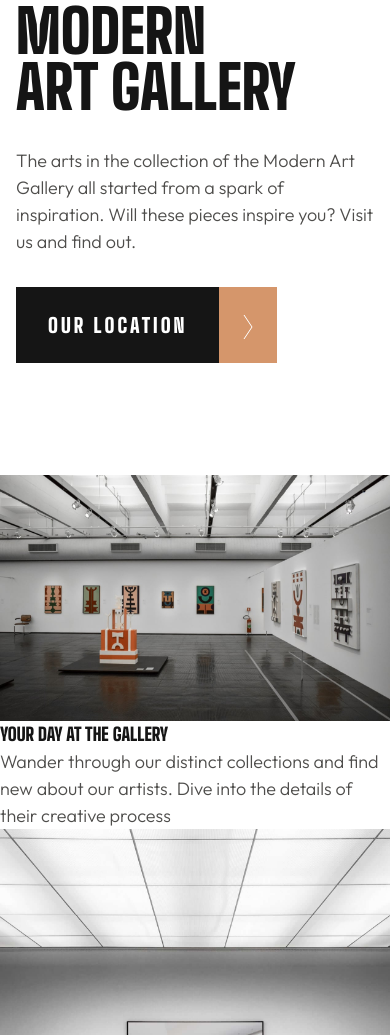
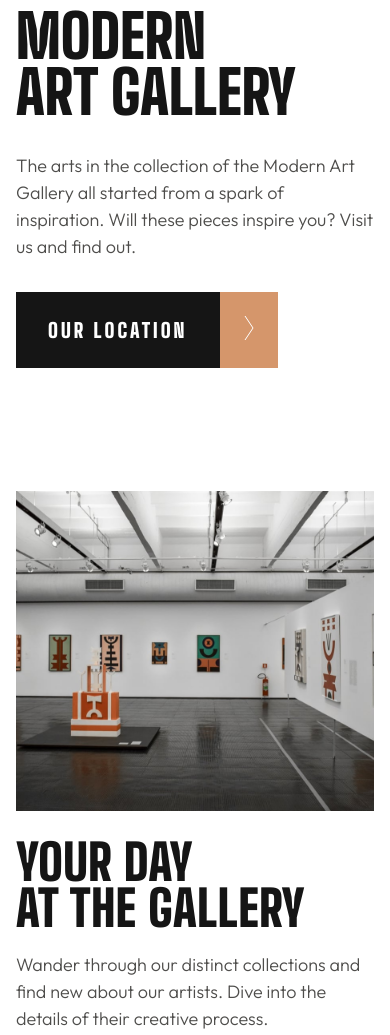
Before and after one commit to VeraEnders/art-gallery-landing-page, a website: page src/index.html in a window 390 px wide. Shown: the part 269-1304 px from the top of the page. Drawn offline with Linux system fonts and the light colour scheme.

Commit message:
add style of gallery section for mobile

```diff
--- a/src/index.html
+++ b/src/index.html
@@ -12,48 +12,58 @@
   <title>Art Gallery Website</title>
 </head>
 <body>
-  <header class="pb-20 | md:relative md:h-screen">
-    <div class="header-bg | min-h-60 bg-center bg-cover bg-no-repeat transition-all duration-300 | md:min-h-[43.7rem] md:bg-contain md:bg-[left_-1.3rem_top]" style="background-image: url('../assets/img/hero.jpg')">
+  <header class="min-h-[90vh] | md:min-h-[96vh] md:relative lg:bg-gradient-to-l from-white from-50% to-dark to-50%">
+    <div class="animate-showBackground min-h-[29vh] bg-center bg-cover bg-no-repeat | md:min-h-[84vh] md:bg-contain md:bg-[left_-1.3rem_top] lg:min-h-[96vh] lg:bg-center" style="background-image: url('../assets/img/hero.jpg')">
     </div>
     <div class="wrapper">
-      <div class="md:absolute md:top-[6.8rem] md:left-[24.3rem]">
+      <div class="md:absolute md:top-28 md:right-12 lg:top-[19.5%] lg:left-[11.6%] 2xl:inset-x-auto">
+        <div class="lg:flex lg:gap-[19rem]">
           <div class="my-8 | md:my-9">
-          <h1 class="text-6xl leading-[3.5rem] transition-all duration-700 | md:text-7xl md:leading-[4rem]">Modern <br> Art Gallery</h1>
+            <h1 class="text-6xl leading-[3.5rem] | md:text-7xl md:leading-[4rem] lg:text-white lg:mix-blend-difference xl:text-8xl xl:leading-[5.4rem]">Modern <br> Art Gallery</h1>
           </div>
-        <p class="md:mt-[3.2rem] md:max-w-xs">
+          <div>
+            <p class="md:mt-[3.2rem] md:max-w-xs lg:mt-[1.9rem] lg:max-w-[22rem] lg:text-2xl lg:leading-8 lg:tracking-[-0.9px]">
               The arts in the collection of the Modern Art Gallery all started from a spark of inspiration. Will these pieces inspire you? Visit us and find out.
             </p>
-        <div class="my-8 | md:my-12">
-          <button class="flex text-white text-xl tracking-[.15em] bg-dark transition-colors duration-500 | hover:text-dark hover:bg-accent" onclick="scrollToMap()">
-            <p class="py-6 px-8">Our location</p>
-            <div class="p-6 bg-accent">
-              <svg class="inline-block" width="10" height="24" xmlns="http://www.w3.org/2000/svg"><path stroke="#FFF" fill="none" d="m1 0 8 12-8 12"/></svg>
+            <!-- Button -->
+            <div class="my-8 | md:my-12 lg:mt-16 lg:mr-20">
+              <div class="flex max-w-[16.4rem] text-white text-xl tracking-[.15em] bg-dark | hover:text-dark hover:bg-accent">
+                <a href="#map" class="grow py-6 px-8">Our location</a>
+                <a href="#map" class="p-6 bg-accent">
+                  <svg  width="10" height="24" xmlns="http://www.w3.org/2000/svg"><path stroke="#FFF" fill="none" d="m1 0 8 12-8 12"/></svg>
+                </a>
               </div>
-          </button>
+            </div>
+          </div>
         </div>
       </div>
     </div>
   </header>
 
   <main>
-    <section class="gallery">
-      <div class="row">
-        <img src="../assets/img/grid-1.jpg" alt="Gallery photo">
-        <div class="gallery-info">
-          <h2 class="gallery-title">Your day at the gallery</h2>
-          <p class="gallery-text">
-            Wander through our distinct collections and find new about our artists. Dive into the details of their creative process
+    <!-- Gallery -->
+    <section class="mb-32">
+      <div class="wrapper">
+        <div class="flex flex-col gap-7 md:flex-row-reverse">
+          <img class="min-h-80" src="../assets/img/grid-1.jpg" alt="Gallery photo">
+          <div>
+            <h2>Your day <br> at the gallery</h2>
+            <p class="mt-5">
+              Wander through our distinct collections and find new about our artists. Dive into the details of their creative process.
             </p>
           </div>
         </div>
-      <div class="row">
-        <img src="../assets/img/grid-2.jpg" alt="Gallery photo">
-        <img src="../assets/img/grid-3.jpg" alt="Gallery photo">
-        <div class="inspiration-info">
-          <h2 class="inspiration-title">Come & Be inspired</h2>
-          <p class="inspiration-text">
+        <div class="mt-16 flex flex-col gap-5">
+          <img class="min-h-[30rem]" src="../assets/img/grid-2.jpg" alt="Gallery photo">
+          <div class="flex flex-col gap-5">
+            <img class="max-h-48" src="../assets/img/grid-3.jpg" alt="Gallery photo">
+            <div class="px-6 py-12 bg-dark">
+              <h2 class="text-white">Come & Be inspired</h2>
+              <p class="pt-6 text-white opacity-80">
                 We’re excited to welcome you to our gallery and see how our collections influence you.
               </p>
+            </div>
+          </div>
         </div>
       </div>
     </section>
@@ -92,10 +102,5 @@
       </a>
     </div>
   </footer>
-  <script>
-    function scrollToMap(){
-      document.getElementById("map").scrollIntoView({behavior: 'smooth'});
-    }
-  </script>
 </body>
 </html>
--- a/src/input.css
+++ b/src/input.css
@@ -6,6 +6,11 @@
   margin: 0;
   padding: 0;
   box-sizing: border-box;
+}
+
+img {
+  max-width: 100%;
+  object-fit: cover;
 }
 
 @layer base {
@@ -19,18 +24,35 @@
     font-weight: 300;
     font-size: 1.125rem;
     color: var(--clr-text-neutral);
+    transition: all ease .5s;
   }
 
-  h1, h2, h3, button {
+  h1, h2, h3, a {
     font-family: 'Big Shoulders Display', system-ui, sans-serif;
     font-weight: 900;
     text-transform: uppercase;
+  }
+  h1, h2, h3 {
     color: var(--clr-text-dark);
+  }
+
+  h2 {
+    font-size: 3.1rem;
+    line-height: 2.9rem;
+    letter-spacing: 0.6px;
   }
 }
 
 @layer utilities {
   .wrapper {
     padding-inline: 1rem;
+    max-width: 70rem;
+    margin: 0 auto;
+  }
+
+  @media only screen and (min-width: 768px) {
+    .wrapper {
+      padding-inline: 2.5rem;
+    }
   }
 }
--- a/tailwind.config.js
+++ b/tailwind.config.js
@@ -8,6 +8,17 @@ module.exports = {
       'neutral': '#4E4D4B',
       'accent': '#D5966B',
       'white': '#ffffff'
+    },
+    extend: {
+      keyframes: {
+        bg: {
+          'from': { transform: 'translateY(-110vh)' },
+          'to': { transform: 'translateY(0)' },
+        }
+      },
+      animation: {
+        showBackground: 'bg 1s ease-in-out',
+      }
     }
   },
   plugins: [],
```
Also changed, not shown: dist/output.css. Lines whose indentation alone changed are shown as unchanged.
